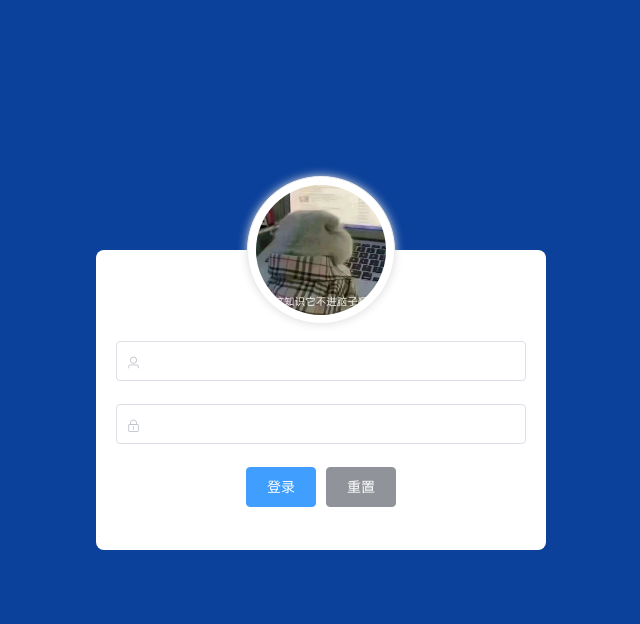
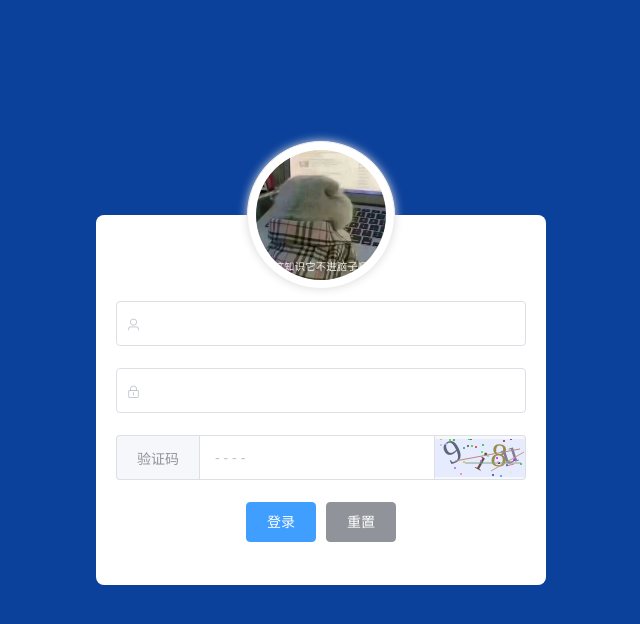
Before and after one commit to shijingxue/person-management, a Vue app: page /#/login in a window 1280 px wide. Shown: the top 624 px of the page, without its empty margins (319-959 px from the left). Built offline with nearby package versions, Linux system fonts and the light colour scheme; what vue-bus would draw is missing.

Commit message:
添加了登录输入验证码功能

```diff
--- a/src/assets/css/common.css
+++ b/src/assets/css/common.css
@@ -17,3 +17,13 @@ body,
 .el-input.is-disabled .el-input__inner {
   color: #000 !important;
 }
+.el-input__inner {
+  height: 45px;
+}
+.el-input-group__append{
+  padding: 0px;
+}
+#s-canvas {
+  height: 100%;
+  vertical-align: middle;
+}
--- a/src/components/Login.vue
+++ b/src/components/Login.vue
@@ -23,6 +23,17 @@
             type="password"
           ></el-input>
         </el-form-item>
+        <!-- 验证码 -->
+        <el-form-item prop="code">
+          <el-input type="text" v-model="loginlist.code" placeholder="- - - -" class="code_ipt">
+           <template slot="prepend">验证码</template>
+           <template slot="append">
+            <div class="login-code" @click="refreshCode">
+             <Identify :identifyCode="identifyCode"></Identify>
+            </div>
+           </template>
+          </el-input>
+        </el-form-item>
         <el-form-item class="btns">
           <el-button type="primary" @click="loginBtn">登录</el-button>
           <el-button type="info">重置</el-button>
@@ -33,32 +44,65 @@
 </template>
 
 <script>
+import Identify from './minix/Identify'
 export default {
   data() {
     return {
+      identifyCodes: '1234567890abcdefjhijklinopqrsduvwxyz',
+      identifyCode: '',
       //  用户名和密码
       loginlist: {
         userName: '',
-        userPassword: ''
+        userPassword: '',
+        code: ''
       },
       //   规则
       loginFormRules: {
         userName: [{ required: true, message: '请输入账户名', trigger: 'blur' }, { min: 2, max: 10, message: '长度在 2 到 10 个字符', trigger: 'blur' }],
-        userPassword: [{ required: true, message: '请输入登录密码', trigger: 'blur' }, { min: 6, max: 15, message: '长度在 6 到 15 个字符', trigger: 'blur' }]
+        userPassword: [{ required: true, message: '请输入登录密码', trigger: 'blur' }, { min: 6, max: 15, message: '长度在 6 到 15 个字符', trigger: 'blur' }],
+         code: [{ required: true, message: '请输入验证码', trigger: 'blur' }]
       }
     }
   },
-  created() {},
+  // 注册局部组件
+  components: {
+  'Identify': Identify
+  },
+  created() {
+      // 初始化验证码
+  this.identifyCode = ''
+  this.makeCode(this.identifyCodes, 4)
+  },
   methods: {
+    // 重置验证码
+    refreshCode () {
+     this.identifyCode = ''
+     this.makeCode(this.identifyCodes, 4)
+    },
+    makeCode (o, l) {
+     for (let i = 0; i < l; i++) {
+      this.identifyCode += this.identifyCodes[this.randomNum(0, this.identifyCodes.length)]
+     }
+    },
+    randomNum (min, max) {
+     return Math.floor(Math.random() * (max - min) + min)
+    },
     //   登录
     loginBtn() {
+      if (this.loginlist.code.toLowerCase() !== this.identifyCode.toLowerCase()) {
+       this.$message.error('请填写正确验证码')
+       this.refreshCode()
+       return
+      }
       // 在登陆前 先验证表单内容填写是否有误
       this.$refs.loginFormRef.validate(async valid => {
         //  如果验证参数为true就通过
         if (!valid) {
           return
         }
-        const { data: res } = await this.$http.post('login', this.loginlist)
+        const { data: res } = await this.$http.post('login', {
+          userName: this.loginlist.userName,
+          userPassword: this.loginlist.userPassword })
         // console.log('返回的数据', res)
         // console.log('返回的数据', res.code)
         if (res.code !== '200') {
@@ -87,7 +131,7 @@ export default {
   left: 50%;
   transform: translate(-50%, -50%);
   width: 450px;
-  height: 300px;
+  height: 370px;
   background-color: #fff;
   border-radius: 8px;
 }
@@ -120,4 +164,7 @@ export default {
     width: 100%;
   }
 }
+.code_ipt{
+  height: 45px;
+}
 </style>
--- a/src/components/check/Check.vue
+++ b/src/components/check/Check.vue
@@ -50,7 +50,7 @@ export default {
   methods: {
   async getEmpCheckList() {
       const { data: res } = await this.$http.get('timeTag/selectPage', { params: this.queryInfo })
-      console.log(res)
+      // console.log(res)
       if (res.code !== '200') {
           return this.$message.error('获取员工薪资变动失败')
       }
--- a/src/components/employee/Employee_change.vue
+++ b/src/components/employee/Employee_change.vue
@@ -30,7 +30,7 @@
         @size-change="handleSizeChange"
         @current-change="handleCurrentChange"
         :current-page="queryInfo.current"
-        :page-sizes="[5,8,10]"
+        :page-sizes="[5,8,10,15]"
         :page-size="queryInfo.size"
         layout="total, sizes, prev, pager, next, jumper"
         :total="total">
--- /dev/null
+++ b/src/components/minix/Identify.vue
@@ -0,0 +1,122 @@
+<template>
+ <div class="s-canvas">
+  <canvas id="s-canvas" :width="contentWidth" :height="contentHeight"></canvas>
+  <!-- <canvas id="s-canvas" :width="contentWidth" height="40px"></canvas> -->
+ </div>
+</template>
+<script>
+export default {
+ name: 'SIdentify',
+ props: {
+  identifyCode: { // 默认注册码
+   type: String,
+   default: '1234'
+  },
+  fontSizeMin: { // 字体最小值
+   type: Number,
+   default: 25
+  },
+  fontSizeMax: { // 字体最大值
+   type: Number,
+   default: 35
+  },
+  backgroundColorMin: { // 验证码图片背景色最小值
+   type: Number,
+   default: 200
+  },
+  backgroundColorMax: { // 验证码图片背景色最大值
+   type: Number,
+   default: 220
+  },
+  dotColorMin: { // 背景干扰点最小值
+   type: Number,
+   default: 60
+  },
+  dotColorMax: { // 背景干扰点最大值
+   type: Number,
+   default: 120
+  },
+  contentWidth: { // 容器宽度
+   type: Number,
+   default: 90
+  },
+  contentHeight: { // 容器高度
+   type: Number,
+   default: 38
+  }
+ },
+ methods: {
+  // 生成一个随机数
+  randomNum (min, max) {
+   return Math.floor(Math.random() * (max - min) + min)
+  },
+
+  // 生成一个随机的颜色
+  randomColor (min, max) {
+   let r = this.randomNum(min, max)
+   let g = this.randomNum(min, max)
+   let b = this.randomNum(min, max)
+   return 'rgb(' + r + ',' + g + ',' + b + ')'
+  },
+
+  drawPic () {
+   let canvas = document.getElementById('s-canvas')
+   let ctx = canvas.getContext('2d')
+   ctx.textBaseline = 'bottom'
+   // 绘制背景
+   ctx.fillStyle = '#e6ecfd'
+   ctx.fillRect(0, 0, this.contentWidth, this.contentHeight)
+   // 绘制文字
+   for (let i = 0; i < this.identifyCode.length; i++) {
+    this.drawText(ctx, this.identifyCode[i], i)
+   }
+   this.drawLine(ctx)
+   this.drawDot(ctx)
+  },
+
+  drawText (ctx, txt, i) {
+   ctx.fillStyle = this.randomColor(50, 160) // 随机生成字体颜色
+   ctx.font = this.randomNum(this.fontSizeMin, this.fontSizeMax) + 'px SimHei' // 随机生成字体大小
+   let x = (i + 1) * (this.contentWidth / (this.identifyCode.length + 1))
+   let y = this.randomNum(this.fontSizeMax, this.contentHeight - 5)
+   var deg = this.randomNum(-30, 30)
+   // 修改坐标原点和旋转角度
+   ctx.translate(x, y)
+   ctx.rotate(deg * Math.PI / 180)
+   ctx.fillText(txt, 0, 0)
+   // 恢复坐标原点和旋转角度
+   ctx.rotate(-deg * Math.PI / 180)
+   ctx.translate(-x, -y)
+  },
+
+  drawLine (ctx) {
+   // 绘制干扰线
+   for (let i = 0; i < 4; i++) {
+    ctx.strokeStyle = this.randomColor(100, 200)
+    ctx.beginPath()
+    ctx.moveTo(this.randomNum(0, this.contentWidth), this.randomNum(0, this.contentHeight))
+    ctx.lineTo(this.randomNum(0, this.contentWidth), this.randomNum(0, this.contentHeight))
+    ctx.stroke()
+   }
+  },
+
+  drawDot (ctx) {
+   // 绘制干扰点
+   for (let i = 0; i < 30; i++) {
+    ctx.fillStyle = this.randomColor(0, 255)
+    ctx.beginPath()
+    ctx.arc(this.randomNum(0, this.contentWidth), this.randomNum(0, this.contentHeight), 1, 0, 2 * Math.PI)
+    ctx.fill()
+   }
+  }
+ },
+ watch: {
+  identifyCode () {
+   this.drawPic()
+  }
+ },
+ mounted () {
+  this.drawPic()
+ }
+}
+</script>
```
